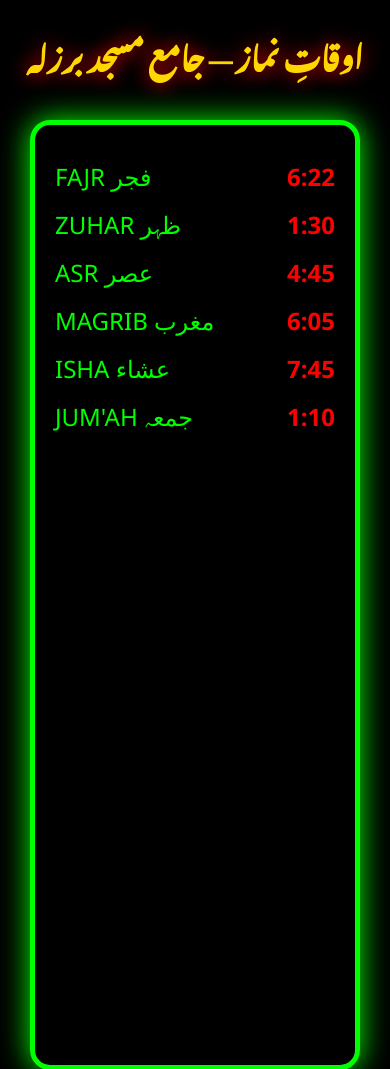
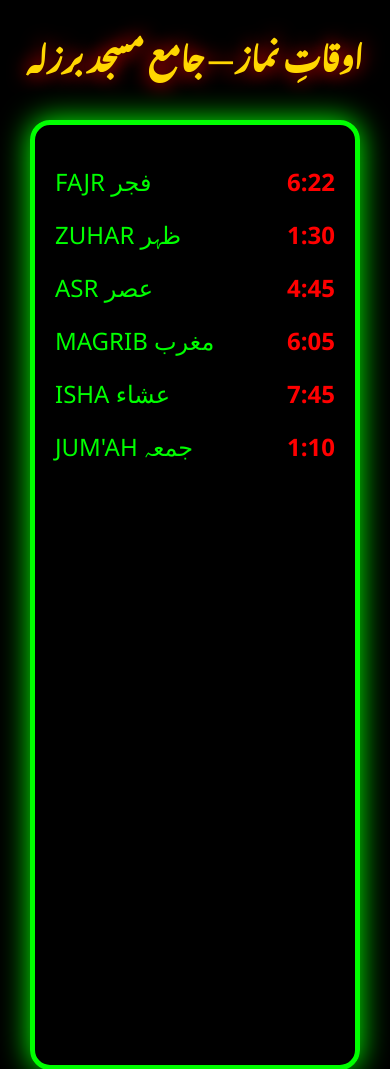
Before and after one commit to mazimmanzoor/jamia-masjid-barzulla, a Flask app: page / in a window 390 px wide. Shown: the top 1069 px of the page. Run offline with Flask 3, Linux system fonts and the light colour scheme.

Commit message:
Update style.css

```diff
--- a/static/style.css
+++ b/static/style.css
@@ -39,10 +39,9 @@ h1 {
     display: flex;
     justify-content: space-between;
     width: 450px;
-    margin: 40px 0;
+    margin: 60px 0;   /* Increased vertical spacing */
     color: #00ff00;
 }
-
 .namaz-board span {
     color: red;
     font-weight: bold;
@@ -129,7 +128,7 @@ h1 {
 
     .namaz-board p {
         width: 280px;
-        margin: 15px 0;
+        margin: 20px 0;
     }
 
     .right-section {
```
